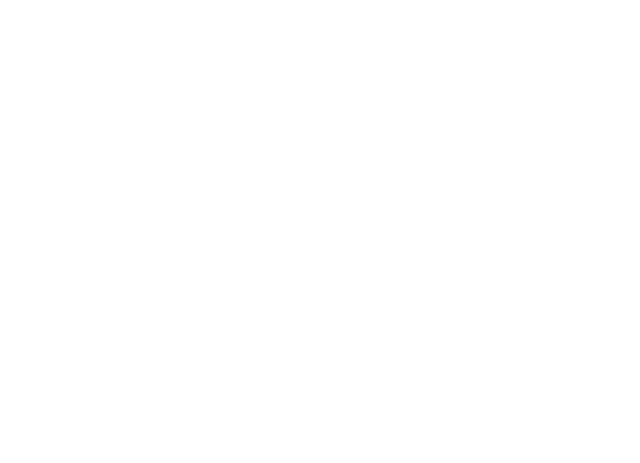
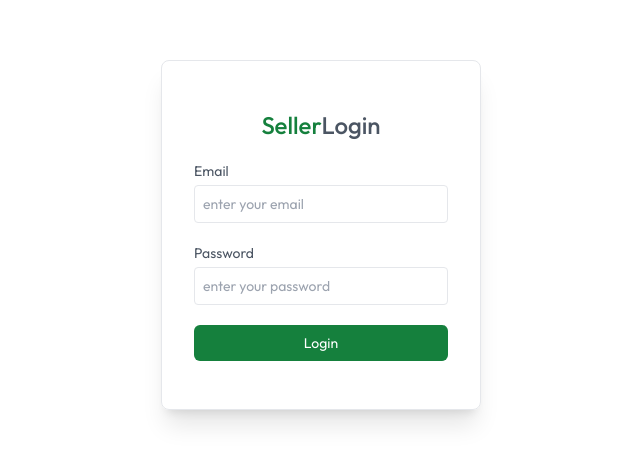
Before and after one commit to ashish6667/GreenCart, a React (Vite) app in the folder client/: page /seller in a window 1280 px wide. Before the commit this address had no page. Shown: the part 165-628 px from the top of the page, without its empty margins (319-959 px from the left). Built offline with nearby package versions, Linux system fonts and the light colour scheme.

Commit message:
UpdatedSeller Page

```diff
--- a/client/src/App.jsx
+++ b/client/src/App.jsx
@@ -12,14 +12,16 @@
 import Cart from "./pages/Cart";
 import AddAddress from "./pages/AddAddress";
 import MyOrders from "./pages/MyOrders";
+import SellerLogin from "./components/seller/SellerLogin";
+import SellerLayout from "./pages/seller/SellerLayout";
 
 const App = () => {
   const location = useLocation();
   const isSellerPath = location.pathname.includes("seller");
-  const {showUserLogin} = useAppContext()
+  const {showUserLogin, isSeller} = useAppContext()
 
   return (
-    <div>
+    <div className="text-default min-h-screen text-gray-700 bg-white">
       {isSellerPath ? null : <Navbar />}
       {showUserLogin ? <Login/> : null}
 
@@ -34,6 +36,7 @@
           <Route path="/cart" element={<Cart/>} />
           <Route path="/add-address" element={<AddAddress/>} />
           <Route path="/my-orders" element={<MyOrders/>} />
+          <Route path="/seller" element={isSeller ? <SellerLayout/> : <SellerLogin/>}></Route>
 
         </Routes>
       </div>
--- /dev/null
+++ b/client/src/components/seller/SellerLogin.jsx
@@ -0,0 +1,48 @@
+import React, { useEffect, useState } from 'react'
+import {useAppContext} from '../../context/AppContext'
+
+const SellerLogin = () => {
+    const {isSeller, setIsSeller, navigate} = useAppContext()
+    const [email, setEmail] = useState("");
+    const [password, setPassword] = useState("");
+
+    const onSubmitHandler = async (event)=>{
+        event.preventDefault();
+        setIsSeller(true)
+    }
+
+    useEffect(()=>{
+        if(isSeller){
+            navigate("/seller")
+        }
+    },[isSeller])
+
+
+
+  return !isSeller && (
+    <form onSubmit={onSubmitHandler} className='min-h-screen flex items-center text-sm
+    text-gray-600'>
+        <div className='flex flex-col gap-5 m-auto items-start p-8 py-12 min-w-80 sm:min-w-88
+        rounded-lg shadow-xl border border-gray-200'>
+            <p className='text-2xl font-medium m-auto'><span className='text-primary'>Seller</span>Login</p>
+            <div className='w-full'>
+                <p>Email</p>
+                <input onChange={(e)=>setEmail(e.target.value)} value={email}
+                 type="email" placeholder='enter your email' className='border border-gray-200 rounded
+                w-full p-2 mt-1 outline-primary' required />
+            </div>
+            <div className='w-full'>
+                <p>Password</p>
+                <input onChange={(e)=>setPassword(e.target.value)} value={password}
+                 type="password" placeholder='enter your password' className='border border-gray-200 rounded
+                w-full p-2 mt-1 outline-primary' required />
+            </div>
+            <button className='bg-primary text-white w-full py-2 rounded-md
+            cursor-pointer'>Login</button>
+        </div>
+
+    </form>
+  )
+}
+
+export default SellerLogin
--- /dev/null
+++ b/client/src/pages/seller/AddProduct.jsx
@@ -0,0 +1,9 @@
+import React from 'react'
+
+const AddProduct = () => {
+  return (
+    <div>AddProduct</div>
+  )
+}
+
+export default AddProduct
--- /dev/null
+++ b/client/src/pages/seller/Orders.jsx
@@ -0,0 +1,9 @@
+import React from 'react'
+
+const Orders = () => {
+  return (
+    <div>Orders</div>
+  )
+}
+
+export default Orders
--- /dev/null
+++ b/client/src/pages/seller/ProductList.jsx
@@ -0,0 +1,9 @@
+import React from 'react'
+
+const ProductList = () => {
+  return (
+    <div>ProductList</div>
+  )
+}
+
+export default ProductList
--- /dev/null
+++ b/client/src/pages/seller/SellerLayout.jsx
@@ -0,0 +1,55 @@
+import { Link, NavLink, Outlet } from "react-router-dom";
+import { assets } from "../../assets/assets";
+import { useAppContext } from "../../context/AppContext";
+
+const SellerLayout = () => {
+
+    const {setIsSeller} = useAppContext();
+
+
+
+
+    const sidebarLinks = [
+        { name: "Add Product", path: "/seller", icon: assets.add_icon },
+        { name: "Product List", path: "/seller/product-list", icon: assets.product_list_icon },
+        { name: "Orders", path: "/seller/orders", icon: assets.order_icon },
+    ];
+
+    const logout = async ()=>{
+        setIsSeller(false);
+    }
+
+    return (
+        <>
+            <div className="flex items-center justify-between px-4 md:px-8 border-b
+             border-gray-300 py-3 bg-white ">
+                <Link to='/' >
+                    <img src={assets.logo} alt="logo" className="cursor-pointer w-34 md:w-38" />
+                </Link>
+                <div className="flex items-center gap-5 text-gray-500">
+                    <p>Hi! Admin</p>
+                    <button onClick={logout} className='border rounded-full text-sm px-4 py-1'>Logout</button>
+                </div>
+            </div>
+            <div className="flex">
+                <div className="md:w-64 w-16 border-r h-[550px] text-base border-gray-300 pt-4 flex flex-col transition-all duration-300">
+                {sidebarLinks.map((item) => (
+                    <NavLink to={item.path} key={item.name} end={item.path === "/seller"}
+                        className={({isActive})=>`flex items-center py-3 px-4 gap-3
+                            ${isActive ? "border-r-4 md:border-r-[6px] bg-primary/10 border-primary text-primary"
+                                : "hover:bg-gray-100/90 border-white "
+                            }`
+                        }
+                    >
+                        <img src={item.icon} alt="" className="w-7 h-7" />
+                        <p className="md:block hidden text-center">{item.name}</p>
+                    </NavLink>
+                ))}
+            </div>
+            <Outlet/>
+            </div>
+        </>
+    );
+};
+
+export default SellerLayout;
```
